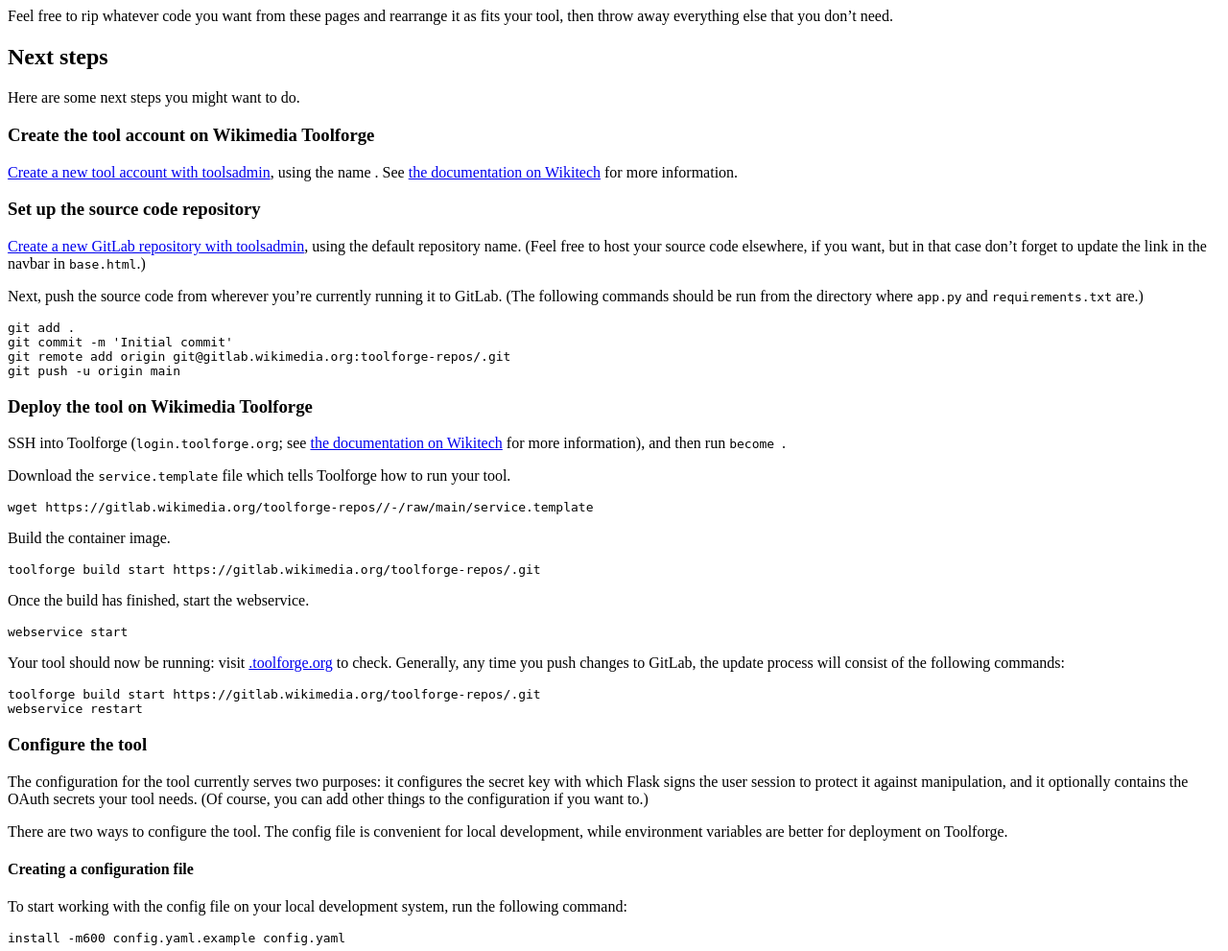
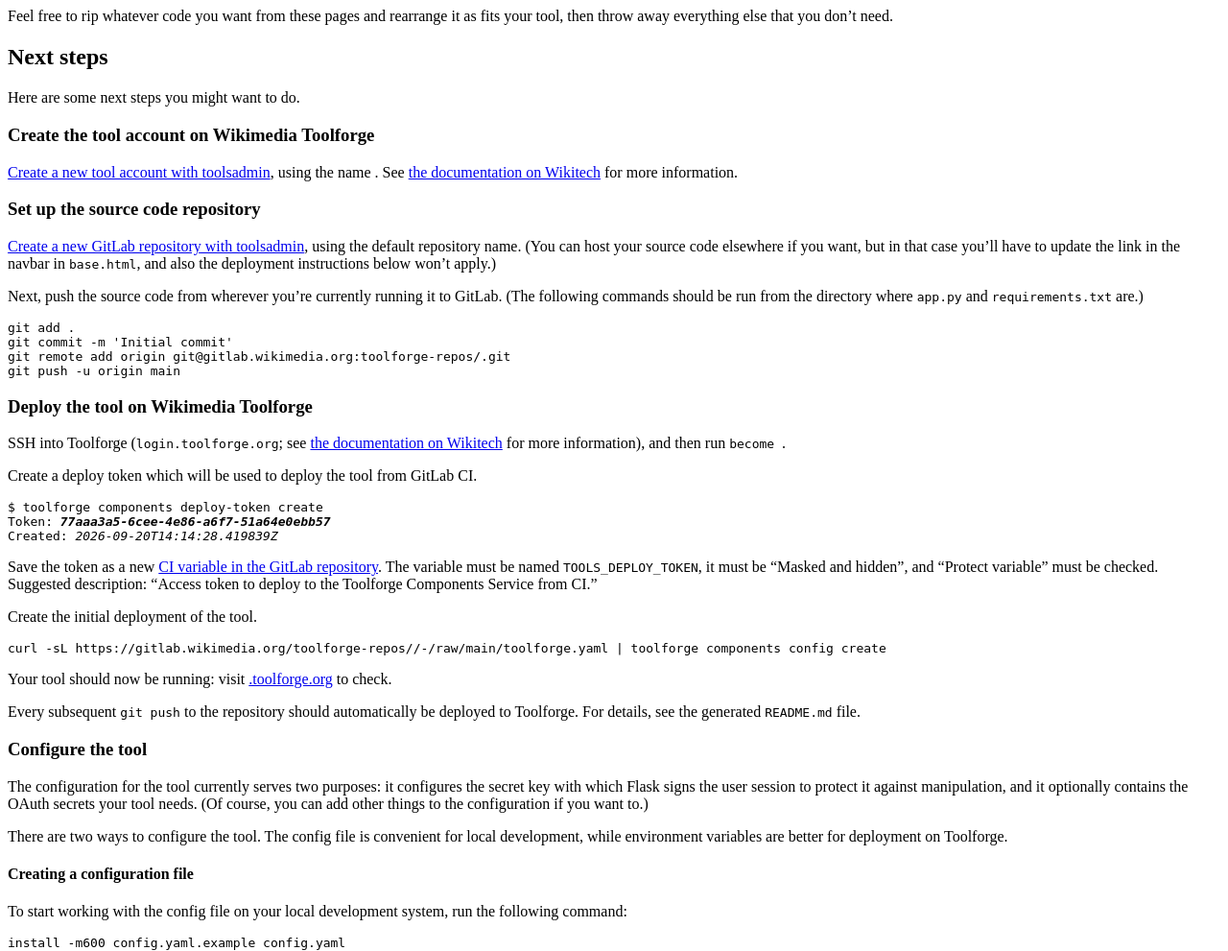
Before and after one commit to lucaswerkmeister/cookiecutter-toolforge, a Python web app: template {{cookiecutter.tool_identifier}}/templates/index.html in a window 1280 px wide. Shown: the part 454-1445 px from the top of the page at 96% size. Run offline with Jinja, Linux system fonts and the light colour scheme; the template is opened without the code that fills it, so the values that code supplies are empty.

Commit message:
Use Toolforge Components Service and push-to-deploy
The Toolforge Build Service is still used, but the resulting image is
deployed differently: the Toolforge Components Service allows triggering
a new deployment via a web hook from GitLab CI. This means that GitLab
CI is no longer optional (well, it is, but then you have to figure out
deployment on your own), so the set_up_gitlab_ci variable now only
controls if CI *also contains `make check`* or if it’s only used for
deployment.

This change, especially the new generated README.md, is mainly based on
how I did this migration in QuickCategories.

```diff
--- a/hooks/post_gen_project.py
+++ b/hooks/post_gen_project.py
@@ -24,9 +24,6 @@ if not {{ cookiecutter.set_up_mypy }}:
 if not {{ cookiecutter.set_up_pytest }}:
     os.remove('test_app.py')
 
-if not {{ cookiecutter.set_up_gitlab_ci }}:
-    os.remove('.gitlab-ci.yml')
-
 if not {{ cookiecutter.set_up_flake8 }} and \
    not {{ cookiecutter.set_up_mypy }} and \
    not {{ cookiecutter.set_up_pytest }}:
--- a/{{cookiecutter.tool_identifier}}/templates/index.html
+++ b/{{cookiecutter.tool_identifier}}/templates/index.html
@@ -96,8 +96,9 @@
 <p>
   <a href="https://toolsadmin.wikimedia.org/tools/id/{% endraw %}{{ cookiecutter.tool_identifier }}{% raw %}/repos/create">Create a new GitLab repository with toolsadmin</a>,
   using the default repository name.
-  (Feel free to host your source code elsewhere, if you want,
-  but in that case don’t forget to update the link in the navbar in <code>base.html</code>.)
+  (You can host your source code elsewhere if you want,
+  but in that case you’ll have to update the link in the navbar in <code>base.html</code>,
+  and also the deployment instructions below won’t apply.)
 </p>
 <p>
   Next, push the source code from wherever you’re currently running it to GitLab.
@@ -114,20 +115,31 @@ git push -u origin main</code></pre>
   see <a href="https://wikitech.wikimedia.org/wiki/Help:Access">the documentation on Wikitech</a> for more information),
   and then run <code>become {% endraw %}{{ cookiecutter.tool_identifier }}{% raw %}</code>.
 </p>
-<p>Download the <code>service.template</code> file which tells Toolforge how to run your tool.</p>
-<pre><code>wget https://gitlab.wikimedia.org/toolforge-repos/{% endraw %}{{ cookiecutter.tool_identifier }}{% raw %}/-/raw/main/service.template</code></pre>
-<p>Build the container image.</p>
-<pre><code>toolforge build start https://gitlab.wikimedia.org/toolforge-repos/{% endraw %}{{ cookiecutter.tool_identifier }}{% raw %}.git</code></pre>
-<p>Once the build has finished, start the webservice.</p>
-<pre><code>webservice start</code></pre>
+<p>
+  Create a deploy token which will be used to deploy the tool from GitLab CI.
+</p>
+<pre><code>$ <kbd>toolforge components deploy-token create</kbd>
+Token: <strong><var>77aaa3a5-6cee-4e86-a6f7-51a64e0ebb57</var></strong>
+Created: <var>2026-09-20T14:14:28.419839Z</var>
+</code></pre>
+<p>
+  Save the token as a new <a href="https://gitlab.wikimedia.org/toolforge-repos/{% endraw %}{{ cookiecutter.tool_identifier }}{% raw %}/-/settings/ci_cd#js-cicd-variables-settings">CI variable in the GitLab repository</a>.
+  The variable must be named <code>TOOLS_DEPLOY_TOKEN</code>,
+  it must be “Masked and hidden”,
+  and “Protect variable” must be checked.
+  Suggested description:
+  <q>Access token to deploy to the Toolforge Components Service from CI.</q>
+</p>
+<p>Create the initial deployment of the tool.</p>
+<pre><code>curl -sL https://gitlab.wikimedia.org/toolforge-repos/{% endraw %}{{ cookiecutter.tool_identifier }}{% raw %}/-/raw/main/toolforge.yaml | toolforge components config create</code></pre>
 <p>
   Your tool should now be running:
   visit <a href="https://{% endraw %}{{ cookiecutter.tool_identifier }}{% raw %}.toolforge.org/">{% endraw %}{{ cookiecutter.tool_identifier }}{% raw %}.toolforge.org</a> to check.
-  Generally, any time you push changes to GitLab,
-  the update process will consist of the following commands:
 </p>
-<pre><code>toolforge build start https://gitlab.wikimedia.org/toolforge-repos/{% endraw %}{{ cookiecutter.tool_identifier }}{% raw %}.git
-webservice restart</code></pre>
+<p>
+  Every subsequent <code>git push</code> to the repository should automatically be deployed to Toolforge.
+  For details, see the generated <code>README.md</code> file.
+</p>
 <h3>Configure the tool</h3>
 <p>
   The configuration for the tool currently serves two purposes:
```
Also changed, not shown: {{cookiecutter.tool_identifier}}/toolforge.yaml (added, +14 -0 lines), README.md, {{cookiecutter.tool_identifier}}/.gitlab-ci.yml, {{cookiecutter.tool_identifier}}/README.md, 2 other files.
